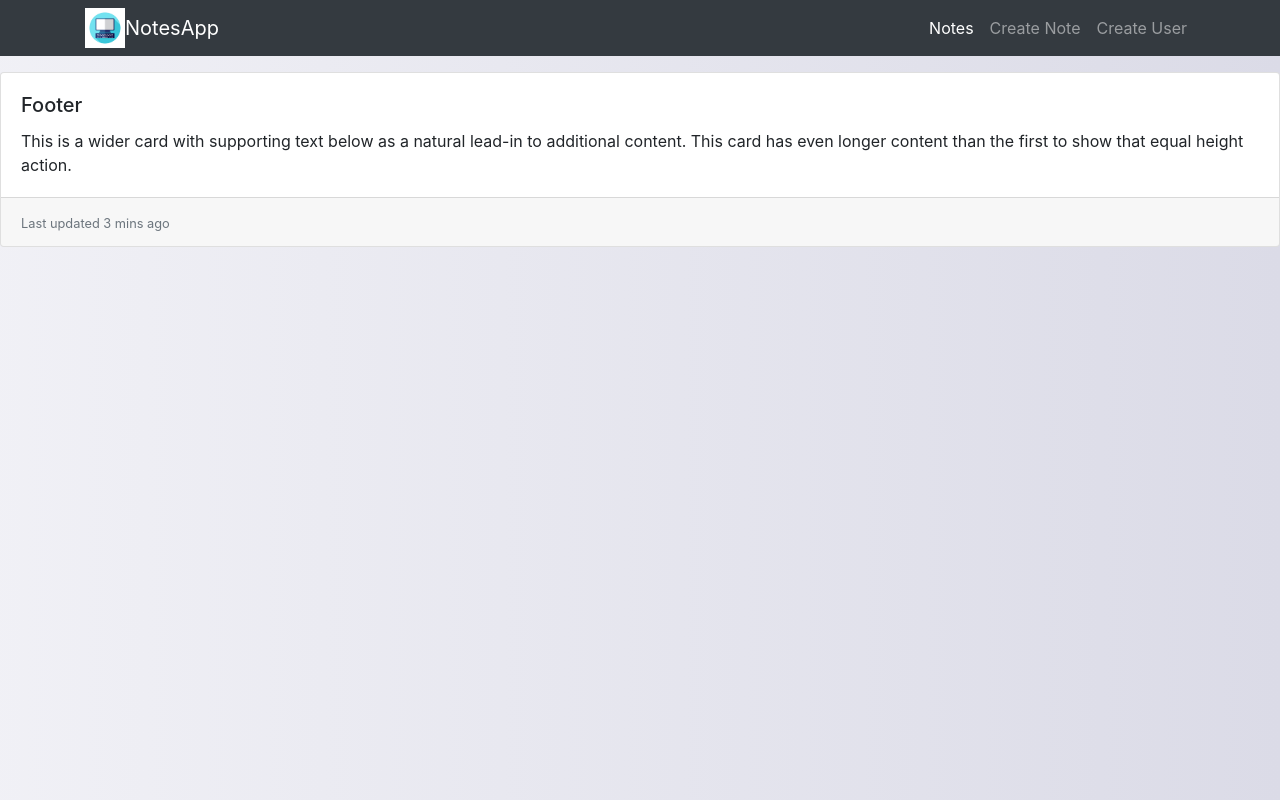
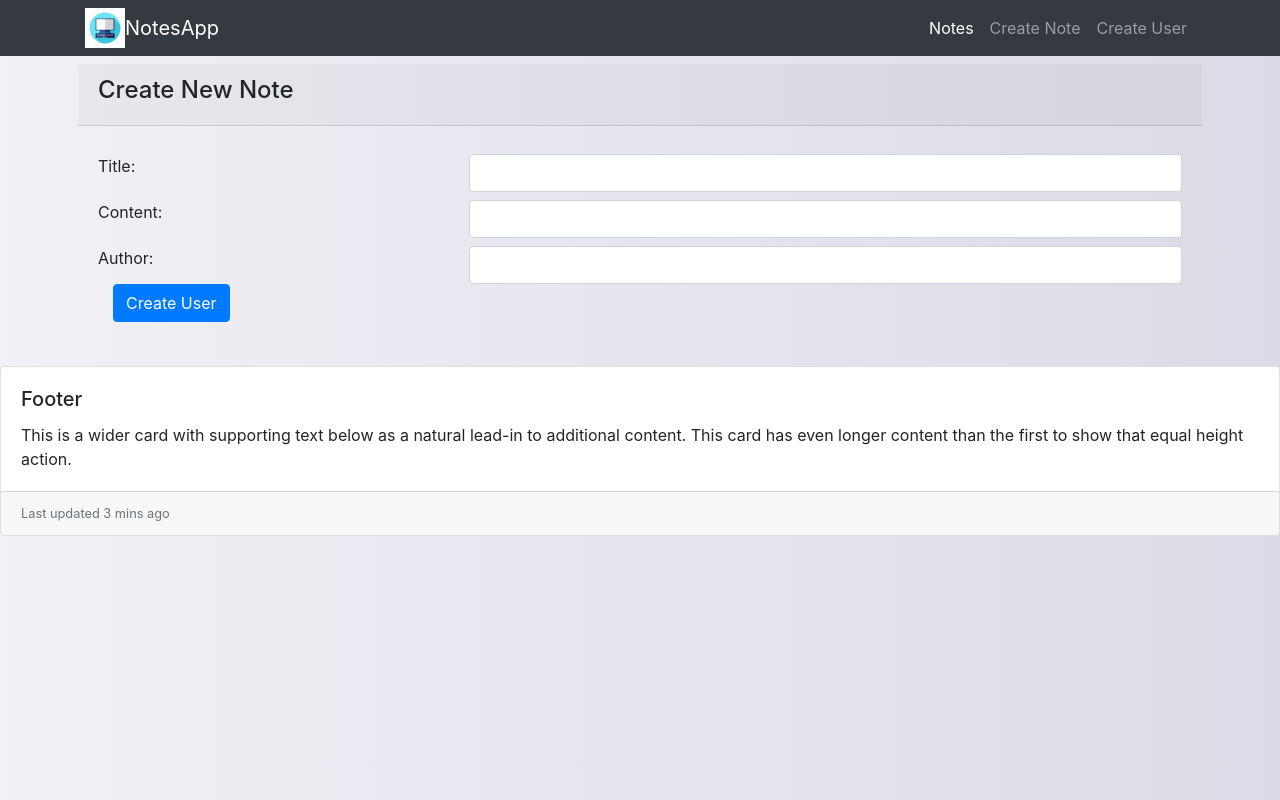
Before and after one commit to RandhHaven/NotesApp, a React (Create React App) app in the folder StackModules/notesapp/: page /create in a window 1280 px wide. Built offline with nearby package versions, Linux system fonts and the light colour scheme.

Commit message:
Create User - delete and put - Create Note

```diff
--- a/StackModules/notesapp/public/index.html
+++ b/StackModules/notesapp/public/index.html
@@ -1,4 +1,3 @@
-<!DOCTYPE html>
 <html lang="en">
   <head>
     <meta charset="utf-8" />
--- a/StackModules/notesapp/src/Components/CreateNote.js
+++ b/StackModules/notesapp/src/Components/CreateNote.js
@@ -1,10 +1,59 @@
 import React, { Component } from 'react'
+import axios from 'axios';
 
 export default class CreateNote extends Component {
+
+    state = {
+        dbNotes:[],
+        title: '',
+        content: '',
+        author: '',
+        fecha: ''
+    }
+
+    onSubmit(){
+    }
+
+    onChange(){
+    }
+
     render() {
         return (
-            <div className="row">
-               <div className="container"></div>
+            <div className="row mt-20">
+                <div className="col-md-12">
+                    <div className="card-header">
+                        <h4> Create New Note </h4>
+                    </div>
+                    <form className="card-body" onSubmit={this.onSubmit}>
+                        <div className="row pt-2">
+                            <div className="col-md-4">
+                                <label> Title: </label>
+                            </div>
+                            <div className="col-md-8">
+                                <input name="title" type="text" className="form-control" value={this.state.title} onChange={this.onChange} />
+                            </div>
+                        </div>
+                        <div className="row pt-2">
+                            <div className="col-md-4">
+                                <label> Content: </label>
+                            </div>
+                            <div className="col-md-8">
+                                <input name="content" type="text" className="form-control" value={this.state.content} onChange={this.onChange} />
+                            </div>
+                        </div>
+                        <div className="row pt-2">
+                            <div className="col-md-4">
+                                <label> Author: </label>
+                            </div>
+                            <div className="col-md-8">
+                                <input name="author" type="text" className="form-control" value={this.state.author} onChange={this.onChange} />
+                            </div>
+                        </div>
+                        <div className="col-md-4">
+                            <input className="btn btn-primary" type="submit" value="Create User"/>
+                        </div>
+                    </form>
+               </div>
             </div>
         )
     }
--- a/StackModules/notesapp/src/Components/CreateUser.js
+++ b/StackModules/notesapp/src/Components/CreateUser.js
@@ -3,32 +3,48 @@ import axios from 'axios';
 
 export default class CreateUser extends Component {
 
-    state= {
+    state = {
         dbUsers:[],
         userName: '',
         name: '',
-        lastname: '',
+        lastName: '',
         phoneNumber: '',
         mail: ''
     }
 
-    async componentDidMount(){
+    getUsers = async () => {
         const resUser = await axios.get('http://localhost:5000/api/users')
         this.setState({ dbUsers: resUser.data });
+    }
+
+    async componentDidMount(){
+        this.getUsers();
         console.log(this.state.dbUsers);
     }
 
+    filtersClean(){
+        this.setState({
+            userName: '',
+            user: '',
+            lastName: '',
+            mail:'',
+            phoneNumber: ''
+        })
+    }
+
     onSubmit = async (event) => {
-        console.log('PRUEBA TEST');
+        event.preventDefault();
         const resUser = await axios.post('http://localhost:5000/api/users', {
             userName: this.state.userName,
             name: this.state.name,
-            lastname: this.state.lastname,
+            lastName: this.state.lastName,
             phoneNumber: this.state.phoneNumber,
             mail: this.state.mail
         });
+        this.getUsers();
+        this.filtersClean();
         console.log(resUser.data);
-        event.preventDefault();
+
     }
 
     onChange = (event) => {
@@ -37,7 +53,53 @@ export default class CreateUser extends Component {
         });
     }
 
+    onDeleteUser = async (userId) =>{
+        console.log(userId);
+        await axios.delete('http://localhost:5000/api/users/' + userId);
+        this.getUsers();
+    }
+
+    onUpdateUser = () =>{
+
+    }
+
     render() {
+        const usersList = this.state.dbUsers.map((user, i) =>{
+            return (
+              <div className="container">
+                <li className="list-group-item" key={user._id}>
+                    <div className="row col-md-12">
+                        <div className="row col-md-12">
+                            <div className="col-md-3">
+                                {user.userName}
+                            </div>
+                            <div className="col-md-2">
+                                {user.name}
+                            </div>
+                            <div className="col-md-2">
+                                {user.lastName}
+                            </div>
+                            <div className="col-md-2">
+                                {user.phoneNumber}
+                            </div>
+                            <div className="col-md-3">
+                                {user.mail}
+                            </div>
+                        </div>
+                        <div className="row">
+                            <div className="col-md-6">
+                                <button className="btn btn-primary center-block" type="button" onClick={() => this.onUpdateUser(user._id)}>Edit</button>
+                            </div>
+                            <div className="col-md-6">
+                                <button className="btn btn-danger center-block" type="button" onClick={() => this.onDeleteUser(user._id)}>Delete</button>
+                            </div>
+                        </div>
+                    </div>
+                </li>
+              </div>)
+            }
+        )
+
         return (
             <div className="row col-md-12">
                 <div className="col-md-4">
@@ -66,7 +128,7 @@ export default class CreateUser extends Component {
                                 <label> Last Name: </label>
                             </div>
                             <div className="col-md-8">
-                                <input name="lastname" type="text" className="form-control" value={this.state.lastname} onChange={this.onChange} />
+                                <input name="lastName" type="text" className="form-control" value={this.state.lastName} onChange={this.onChange} />
                             </div>
                         </div>
                         <div className="row pt-2">
@@ -93,16 +155,19 @@ export default class CreateUser extends Component {
                             <div className="col-md-4" />
                         </div>
                     </form>
-                 </div>
+                </div>
                 <div className="col-md-8">
-                    <ul className="list-group">
-                        {
-                            this.state.dbUsers.map(user => {
-                                return <li className="list-group-item" key={user._id}>{user.userName} - {user.phoneNumber} </li>
-                              })
-                        }
-                    </ul>
-                 </div>
+                    <div className="container">
+                        <div className="card-header ">
+                            <h4> Users </h4>
+                        </div>
+                        <ul className="list-group">
+                            <li className="list-group-item">
+                                { usersList }
+                            </li>
+                        </ul>
+                    </div>
+                </div>
             </div>
         )
     }
```
Also changed, not shown: 2 other files (tests, documents, lock files or other folders).
